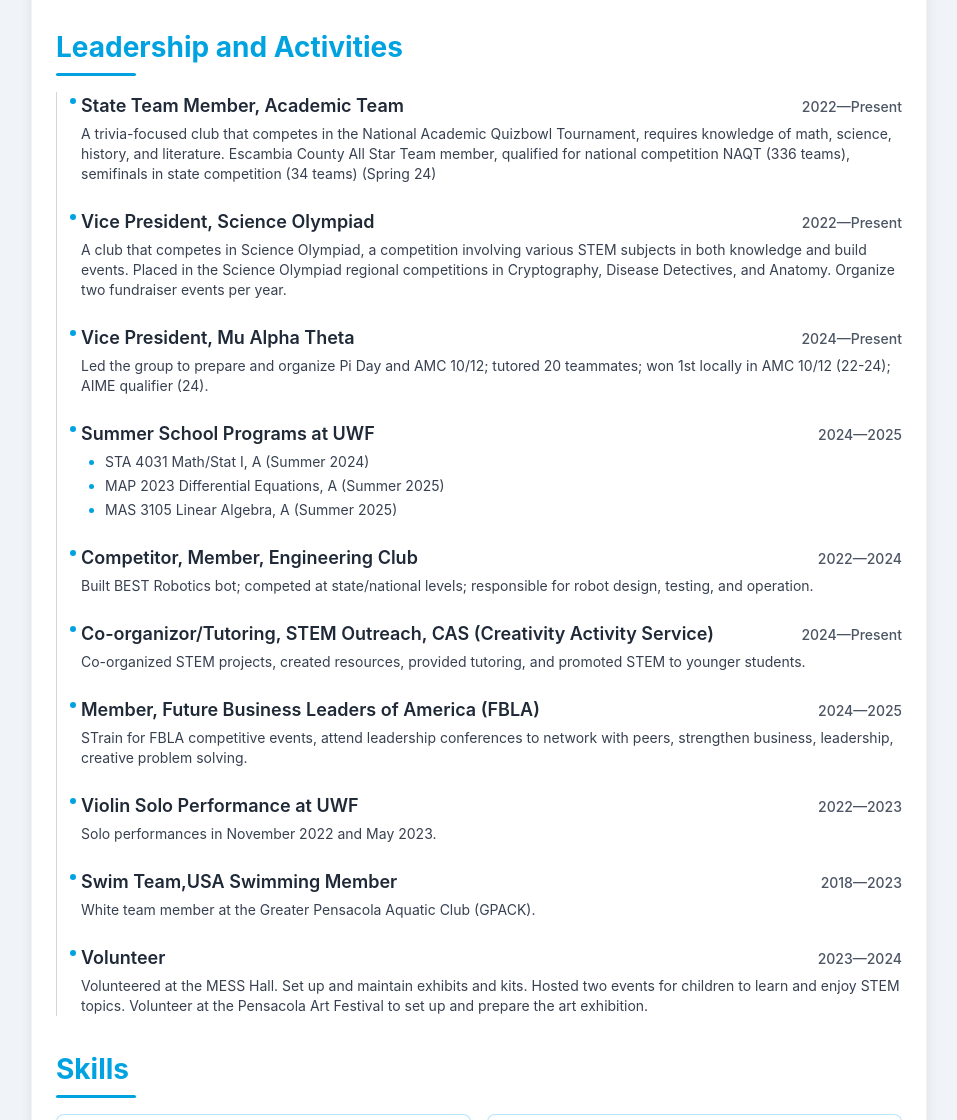
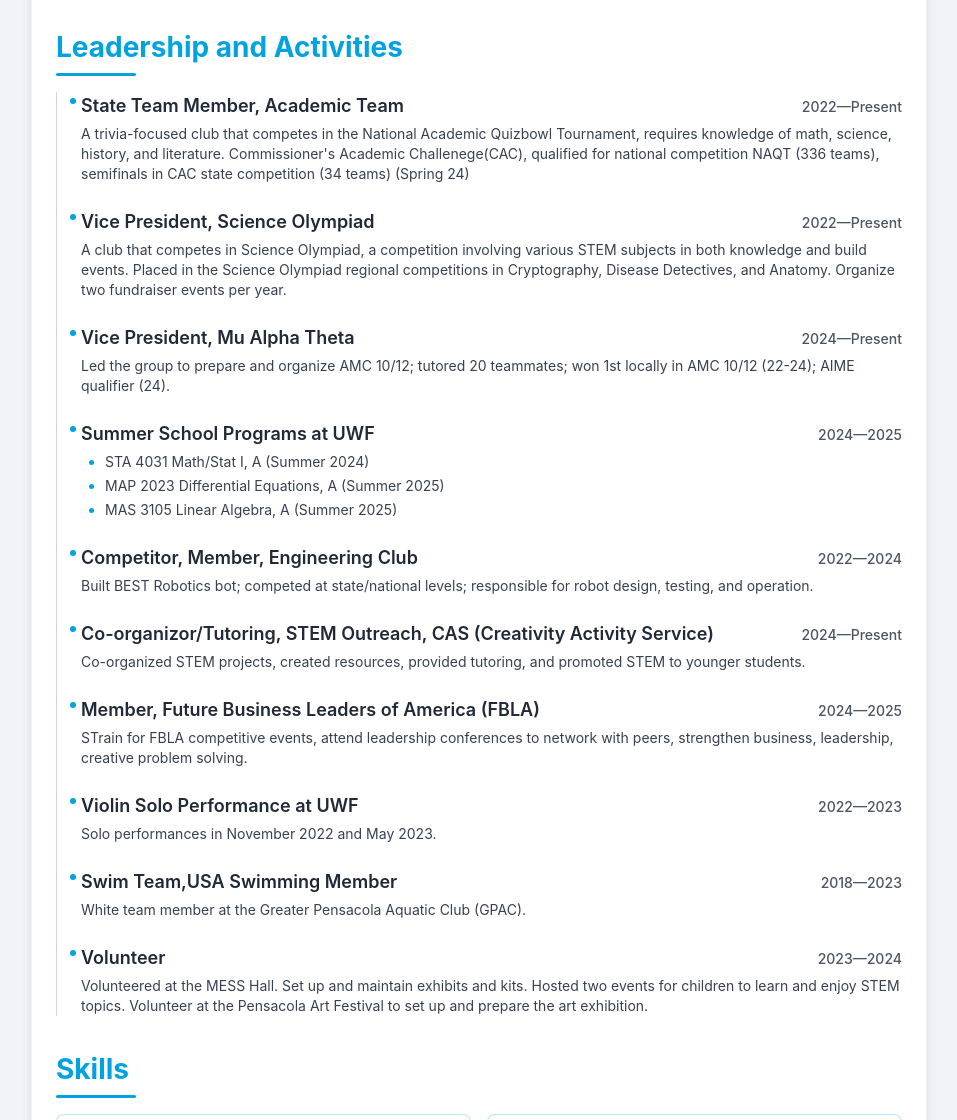
Before and after one commit to Seanfang08/seanfang08.github.io, a plain HTML site: page _static/sean-resume.html in a window 1280 px wide. Shown: the part 1660-2780 px from the top of the page, without its empty margins (161-1118 px from the left). Drawn offline with nearby package versions, Linux system fonts and the light colour scheme.

Commit message:
Update sean-resume.html

```diff
--- a/_static/sean-resume.html
+++ b/_static/sean-resume.html
@@ -162,7 +162,7 @@
                     <span class="timeline-dot"></span>
                     <div class="text-gray-700">
                         <span class="font-bold text-primary-blue">2024–2025:</span>
-                        <span class="ml-2 font-semibold">The Commissioner's Academic Challenge Team</span> – Escambia County All-Star
+                        <span class="ml-2 font-semibold">Commissioner's Academic Challenge Team</span>
                     </div>
                 </div>
                 <div class="relative">
@@ -272,7 +272,7 @@
                         <h3 class="text-lg font-semibold text-main-text">State Team Member, Academic Team</h3>
                         <span class="text-sm text-gray-600 font-medium">2022—Present</span>
                     </div>
-                    <p class="text-gray-700 text-sm mt-1">A trivia-focused club that competes in the National Academic Quizbowl Tournament, requires knowledge of math, science, history, and literature. Escambia County All Star Team member, qualified for national competition NAQT (336 teams), semifinals in state competition (34 teams) (Spring 24)</p>
+                    <p class="text-gray-700 text-sm mt-1">A trivia-focused club that competes in the National Academic Quizbowl Tournament, requires knowledge of math, science, history, and literature. Commissioner's Academic Challenege(CAC), qualified for national competition NAQT (336 teams), semifinals in CAC state competition (34 teams) (Spring 24)</p>
                 </div>
 
                 <div class="relative">
@@ -290,7 +290,7 @@
                         <h3 class="text-lg font-semibold text-main-text">Vice President, Mu Alpha Theta</h3>
                         <span class="text-sm text-gray-600 font-medium">2024—Present</span>
                     </div>
-                    <p class="text-gray-700 text-sm mt-1">Led the group to prepare and organize Pi Day and AMC 10/12; tutored 20 teammates; won 1st locally in AMC 10/12 (22-24); AIME qualifier (24).</p>
+                    <p class="text-gray-700 text-sm mt-1">Led the group to prepare and organize AMC 10/12; tutored 20 teammates; won 1st locally in AMC 10/12 (22-24); AIME qualifier (24).</p>
                 </div>
 
                 <div class="relative">
@@ -349,7 +349,7 @@ business, leadership, creative problem solving.</p>
                         <h3 class="text-lg font-semibold text-main-text">Swim Team,USA Swimming Member</h3>
                         <span class="text-sm text-gray-600 font-medium">2018—2023</span>
                     </div>
-                    <p class="text-gray-700 text-sm mt-1">White team member at the Greater Pensacola Aquatic Club (GPACK).</p>
+                    <p class="text-gray-700 text-sm mt-1">White team member at the Greater Pensacola Aquatic Club (GPAC).</p>
                 </div>
 
                 <div class="relative">
```
